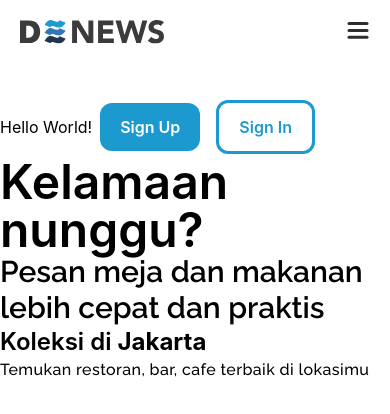
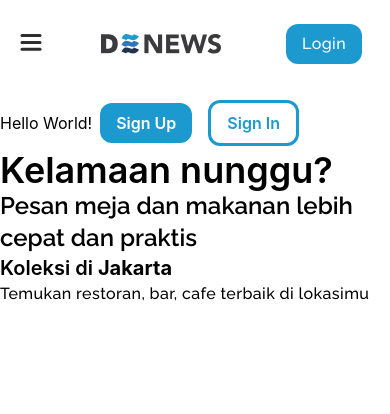
Before and after one commit to alirafli/DelosNews, a Next.js app: page / in a window 390 px wide. Shown: the top 414 px of the page. Built offline with nearby package versions, Linux system fonts and the light colour scheme.

Commit message:
fix: responsive text

```diff
--- a/components/elements/Button/Button.module.css
+++ b/components/elements/Button/Button.module.css
@@ -1,6 +1,8 @@
 .btnContainer {
-  @apply px-5
-  py-3
+  @apply px-4
+  py-2
+  sm:px-5
+  sm:py-3
   rounded-xl
   text-base
   font-semibold
--- a/components/elements/Button/index.tsx
+++ b/components/elements/Button/index.tsx
@@ -2,6 +2,7 @@ import { FC } from "react";
 import { CustomStyle, BtnLinkProps, BtnProps } from "@types";
 import Link from "next/link";
 import styles from "./Button.module.css";
+import {Text} from '@components/elements'
 
 const VARIANT: CustomStyle = {
   primary: styles.primary,
@@ -43,7 +44,7 @@ export const ButtonLink: FC<BtnLinkProps> = ({
         fullWidth ? "w-full" : "w-fit"
       } ${className}`}
     >
-      <p>{children}</p>
+      <Text variant="subTitle">{children}</Text>
     </Link>
   );
 };
--- a/components/elements/Navbar/Navbar.module.css
+++ b/components/elements/Navbar/Navbar.module.css
@@ -30,7 +30,7 @@
   transition-all
   w-full
   p-5
-bg-white/80
+  bg-white/80
   backdrop-blur-sm;
 }
 
--- a/components/elements/Navbar/index.tsx
+++ b/components/elements/Navbar/index.tsx
@@ -47,10 +47,19 @@ export const Navbar: FC = () => {
         className={`${styles.mobileContainer} `}
       >
         <div className={styles.mobileHeader}>
+          <MenuToggle toggle={() => setIsSidebarOpen()} />
+
           <Link href="/">
-            <Image src={LOGO} height={24} alt="logo" />
+            <Image
+              src={LOGO}
+              height={20}
+              alt="logo"
+              onClick={() => setIsSidebarOpen(0)}
+            />
           </Link>
-          <MenuToggle toggle={() => setIsSidebarOpen()} />
+          <div className="flex" onClick={() => setIsSidebarOpen(0)}>
+            <ButtonLink linkTo="login">Login</ButtonLink>
+          </div>
         </div>
 
         <motion.div
--- a/components/elements/Text/Text.module.css
+++ b/components/elements/Text/Text.module.css
@@ -1,14 +1,14 @@
 .jumboTitle {
-  @apply font-semibold text-5xl;
+  @apply font-semibold text-4xl md:text-5xl;
 }
 
 .jumboSubTitle {
-  @apply font-semibold text-3xl;
+  @apply font-semibold text-2xl md:text-3xl;
   font-family: "Raleway";
 }
 
 .title {
-  @apply font-semibold text-2xl;
+  @apply font-semibold text-xl md:text-2xl;
 }
 
 .subTitle {
```
